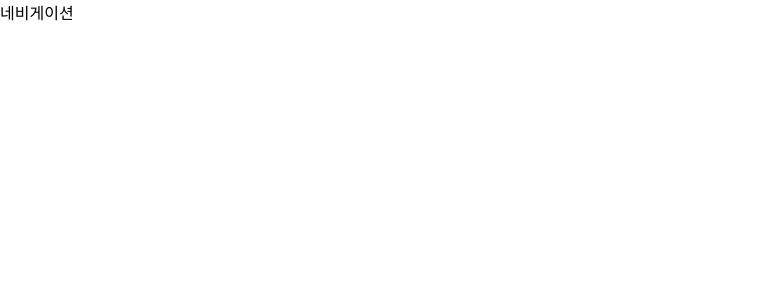
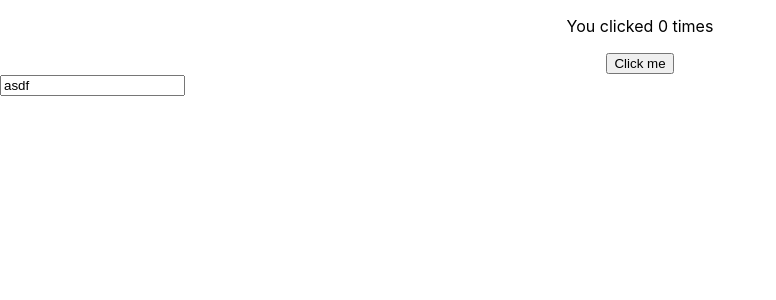
Before and after one commit to CAMELOMANIAC/subroute_front, a React (Create React App) app: page / in a window 1280 px wide. Shown: the top 300 px of the page, without its empty margins (0-776 px from the left). Built offline with nearby package versions, Linux system fonts and the light colour scheme.

Commit message:
바벨모듈 설치

```diff
--- /dev/null
+++ b/babel.config.json
@@ -0,0 +1,3 @@
+{
+    "presets": ["@babel/preset-env", "@babel/preset-react"]
+  }
--- a/package.json
+++ b/package.json
@@ -37,5 +37,10 @@
       "last 1 firefox version",
       "last 1 safari version"
     ]
+  },
+  "devDependencies": {
+    "@babel/core": "^7.21.4",
+    "@babel/preset-env": "^7.21.4",
+    "@babel/preset-react": "^7.18.6"
   }
 }
--- a/src/App.js
+++ b/src/App.js
@@ -1,16 +1,26 @@
 import './App.css';
+import React, { useState } from "react";
 
 function App() {
-  console.log('Hello!')
+  console.log('Hello!');
+  const [count, setCount] = useState(0);//스테이트 생성
   return (
     <div className="App">
+      <p>You clicked {count} times</p>
+      <button onClick={() => setCount(count + 1)}>
+        Click me
+      </button>
     </div>
   );
 }
 function Nav() {
+  const [text, setText] = useState("asdf");//스테이트 생성
+  const handleTextChange =(event)=>{
+    setText(event.target.value)
+  }
   return (
     <div className="Nav">
-      네비게이션
+      <input type='text' value={text} onChange={handleTextChange}/>
     </div>
   );
 }
--- a/src/index.js
+++ b/src/index.js
@@ -3,10 +3,13 @@ import ReactDOM from 'react-dom/client';
 import './index.css';
 import {App,Nav} from './App';
 import reportWebVitals from './reportWebVitals';
+import { BrowserRouter} from 'react-router-dom';//라우터 라이브러리
 
 const root = ReactDOM.createRoot(document.getElementById('root'));
 root.render(
   <React.StrictMode>
+    <BrowserRouter>
+    </BrowserRouter>
     <App /><Nav />
   </React.StrictMode>
 );
```
Also changed, not shown: src/BrowserRouter.js (added), 2 other files (tests, documents, lock files or other folders).
